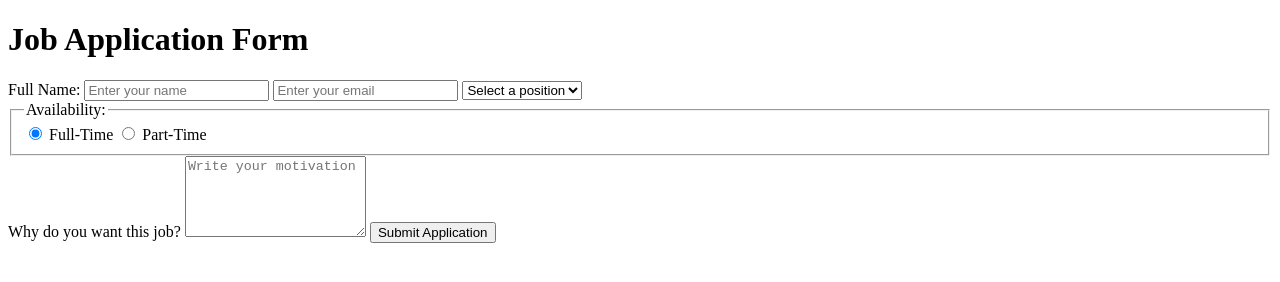
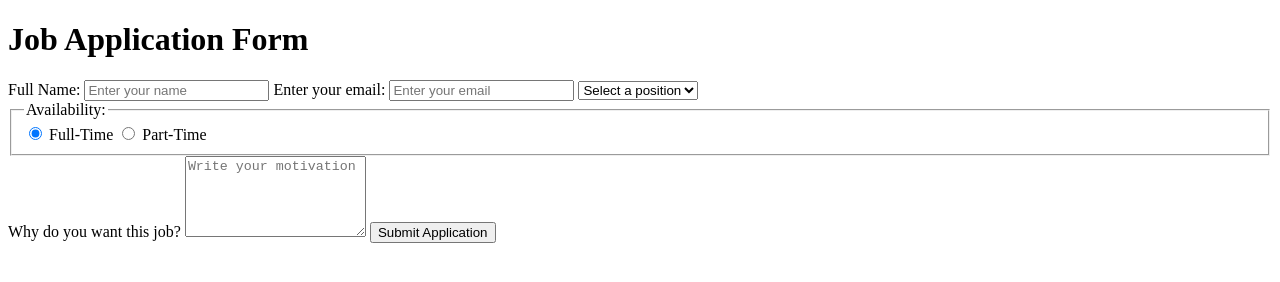
Before and after one commit to LevonHill/freecodecampstuff, a plain HTML site: page css-projects-for-course/build-job-application.html in a window 1280 px wide. Drawn offline with Linux system fonts and the light colour scheme.

Commit message:
forgot to push

```diff
--- a/css-projects-for-course/build-job-application.html
+++ b/css-projects-for-course/build-job-application.html
@@ -18,7 +18,7 @@
           name="name"
           placeholder="Enter your name"
         />
-        <label for="email"></label>
+        <label for="email">Enter your email:</label>
         <input
           type="text"
           id="email"
```
